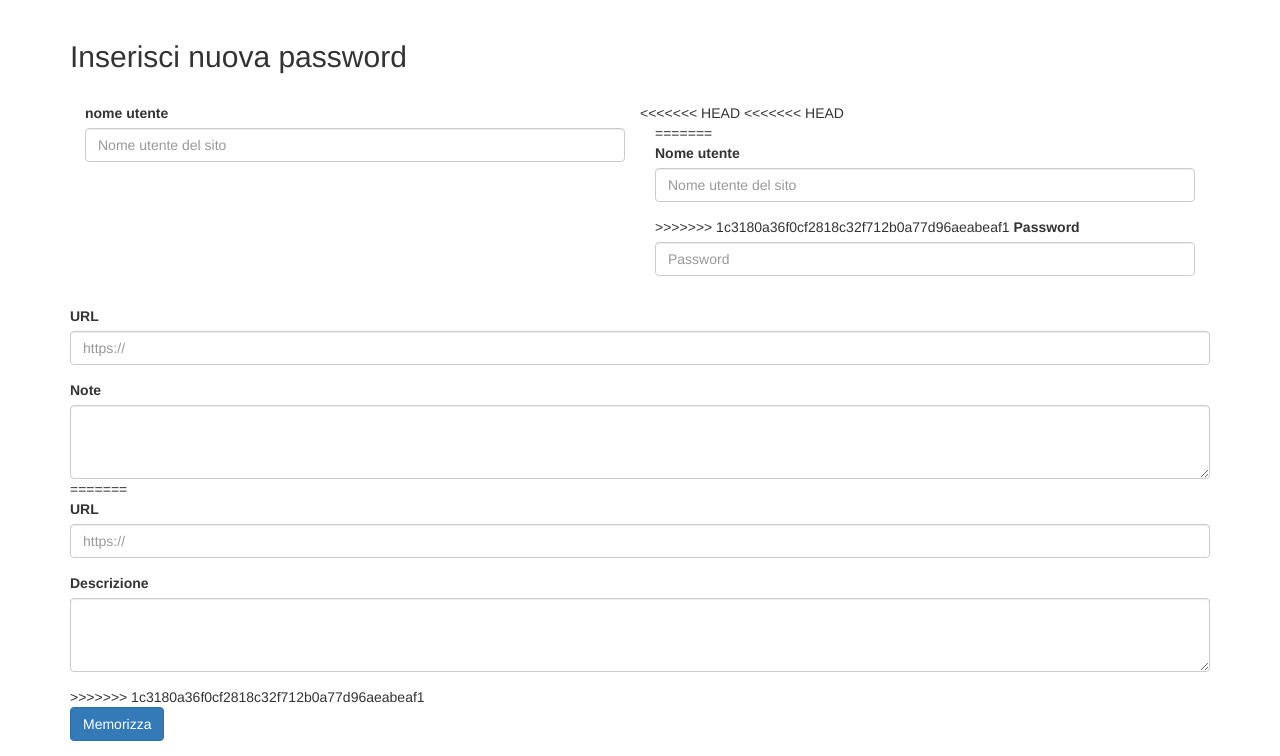
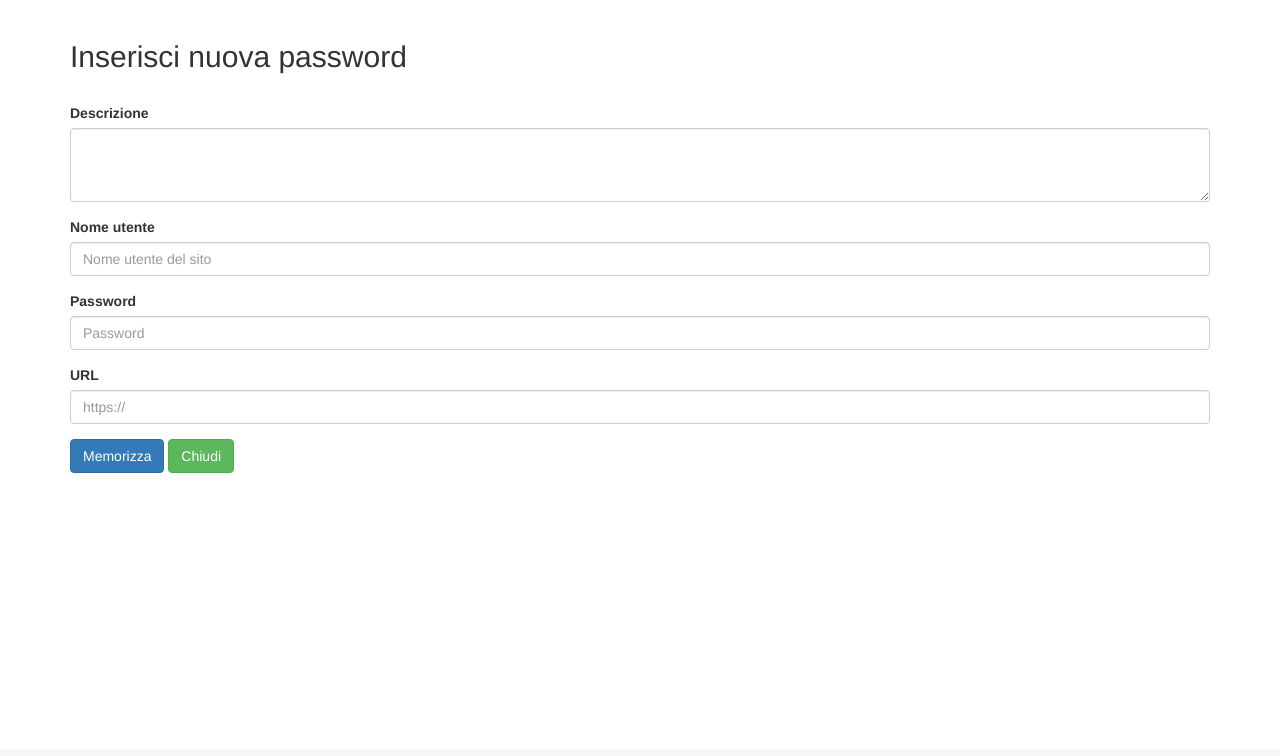
Before and after one commit to Kaya84/Mnemosine, a PHP site: page /newPassword.php in a window 1280 px wide. Shown: the part 51-807 px from the top of the page. After the commit the page ends 524 px from the top, so only its background shows below. Run offline with PHP 8.4, Linux system fonts and the light colour scheme; the visitor is signed in with stand-in values (Sample User, id 1); a stand-in replaces the project's code that opens the database connection.

```diff
--- a/newPassword.php
+++ b/newPassword.php
@@ -89,47 +89,30 @@ if ($newPassword){
 <br>
 <form method='post'>
   <div class="form-row">
-<<<<<<< HEAD
-    <div class="form-group col-md-6">
-      <label for="inputEmail4">nome utente</label>
-      <input type="text" class="form-control" id="inputEmail4" placeholder="Nome utente del sito" name='userName'>
-    </div>
-    <div class="form-group col-md-6">
-=======
+	<div class="form-group">
+	    <label for="note">Descrizione</label>
+	    <textarea class="form-control" id="note" rows="3" name='note'></textarea>
+	</div>
+  </div>
+  <div class="form-row">
     <div class="form-group">
-      <label for="inputEmail4">Nome utente</label>
-      <input type="text" class="form-control" id="inputEmail4" placeholder="Nome utente del sito" name='userName'>
+      <label for="userName">Nome utente</label>
+      <input type="text" class="form-control" id="userName" placeholder="Nome utente del sito" name='userName'>
     </div>
     <div class="form-group">
->>>>>>> 1c3180a36f0cf2818c32f712b0a77d96aeabeaf1
-      <label for="inputPassword4">Password</label>
-      <input type="text" class="form-control" id="inputPassword4" placeholder="Password" name='password'>
+      <label for="password">Password</label>
+      <input type="text" class="form-control" id="password" placeholder="Password" name='password'>
     </div>
   </div>
-<<<<<<< HEAD
-  <div class="form-group">
-    <label for="inputAddress">URL</label>
-    <input type="text" class="form-control" id="inputAddress" placeholder="https://" name='url'>
-  </div>
-    <div class="form-group">
-    <label for="exampleFormControlTextarea1">Note</label>
-    <textarea class="form-control" id="exampleFormControlTextarea1" rows="3" name='note'></textarea>
-=======
   <div class="form-row">
 	<div class="form-group">
     	<label for="inputAddress">URL</label>
 	    <input type="text" class="form-control" id="inputAddress" placeholder="https://" name='url'>
 	</div>
   </div>
-  <div class="form-row">
-	<div class="form-group">
-	    <label for="exampleFormControlTextarea1">Descrizione</label>
-	    <textarea class="form-control" id="exampleFormControlTextarea1" rows="3" name='note'></textarea>
-	</div>
->>>>>>> 1c3180a36f0cf2818c32f712b0a77d96aeabeaf1
-  </div>
   <input type='hidden' name='check' value='1'>
   <button type="submit" class="btn btn-primary">Memorizza</button>
+  <a class="btn btn-success" href="/index.php" role="button">Chiudi</a>
 </form>
 
 
```
Also changed, not shown: delete.php (+4 -8 lines), edit.php (+17 -2 lines), funzioni.php (+14 -0 lines), index.php (+25 -22 lines).
